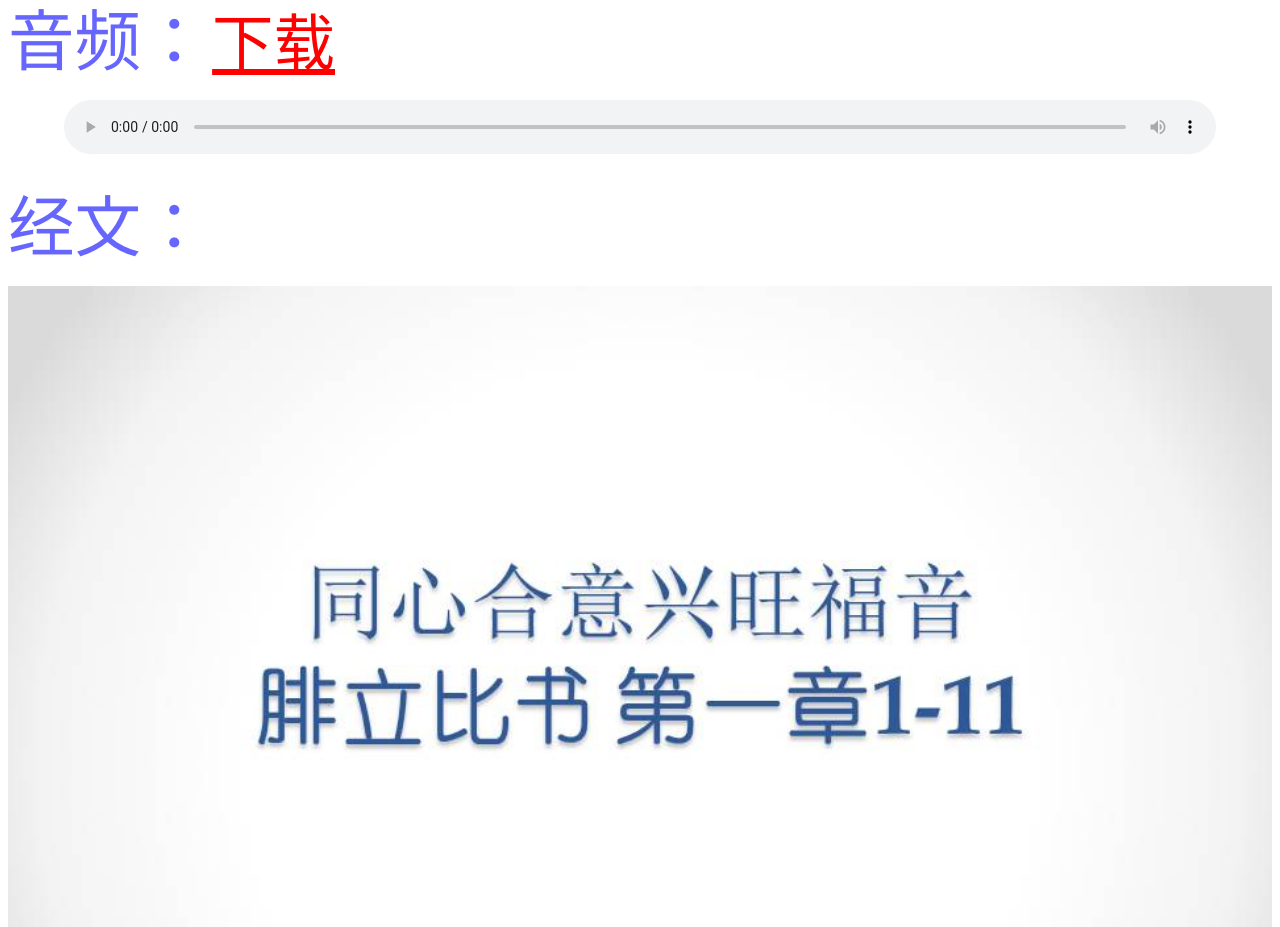
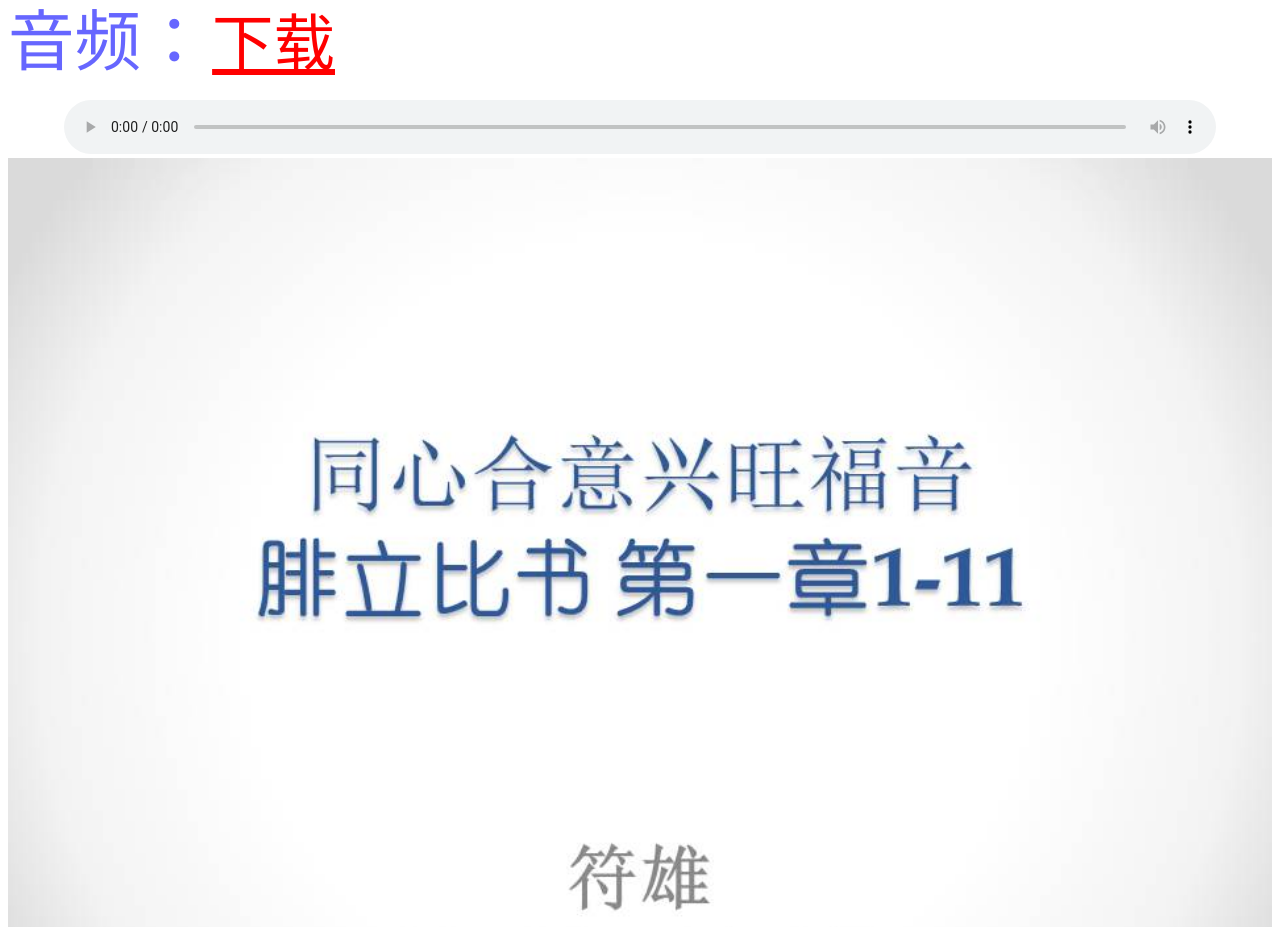
Before and after one commit to bcbcsermon2019/bcbcsermon2019.github.io, a plain HTML site: page 2018-12-09.html in a window 1280 px wide. Shown: the part 1620-2547 px from the top of the page. Drawn offline with Linux system fonts and the light colour scheme.

Commit message:
Update 2018-12-09.html

```diff
--- a/2018-12-09.html
+++ b/2018-12-09.html
@@ -31,10 +31,8 @@
    <script type="text/javascript" src="audioSermons.js"></script>
 </div>
 
-<p><span id="section" >经文：</span></p>
+
 <div id="verse">
-
-
 <img src="2018-12-09/1.jpg" width="100%" alt=""/>
 <img src="2018-12-09/2.jpg" width="100%" alt=""/>
 <img src="2018-12-09/3.jpg" width="100%" alt=""/>
```
